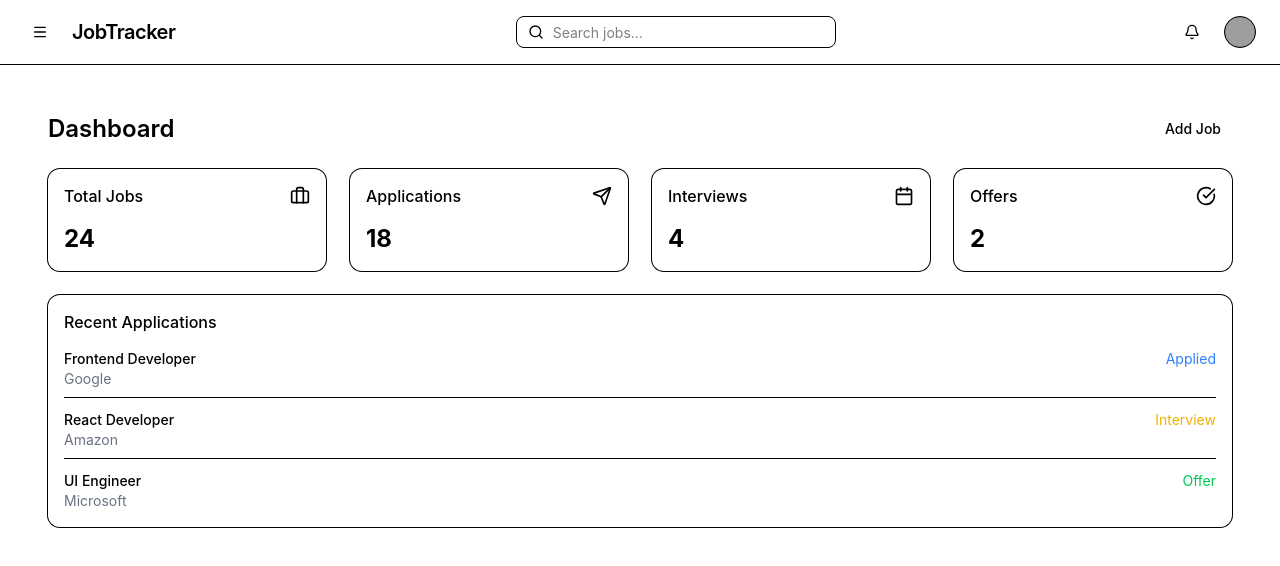
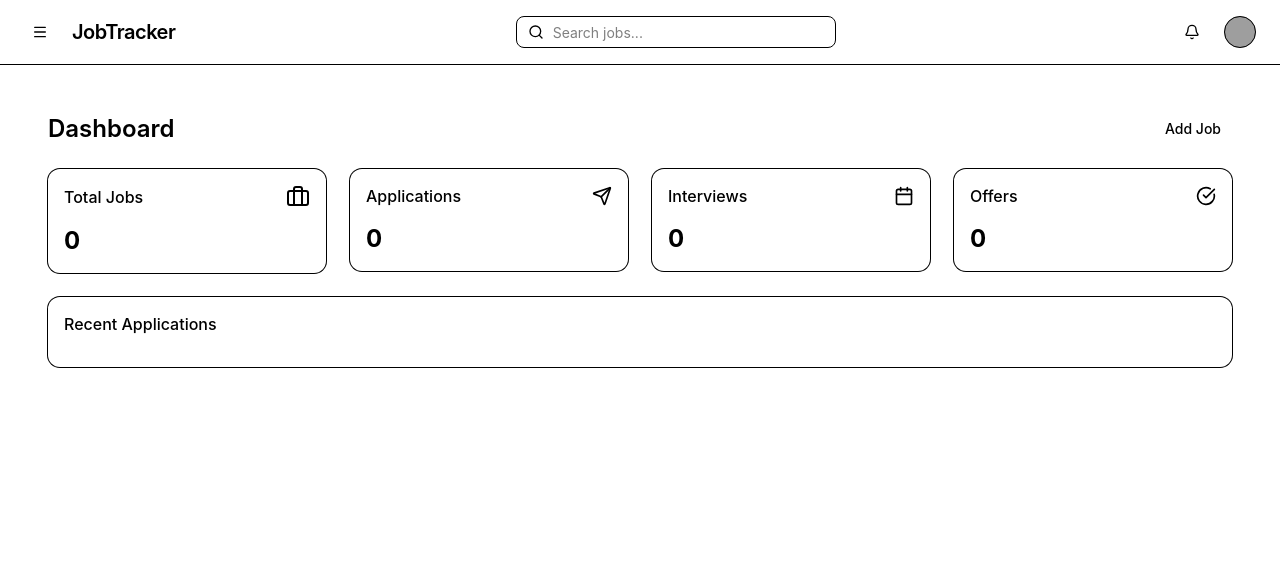
Before and after one commit to negii16/job-tracker, a React (Vite) app: page / in a window 1280 px wide. Shown: the top 566 px of the page. Built offline with nearby package versions, Linux system fonts and the light colour scheme; grey boxes are pictures that could not be loaded.

Commit message:
offer job page

```diff
--- a/src/App.tsx
+++ b/src/App.tsx
@@ -4,7 +4,7 @@ import Applications from "./pages/Applications";
 import DashboardLayout from "./layouts/DashboardLayout";
 import AddJob from "./pages/AddJob";
 import Interviews from "./pages/Interviews";
-
+import Offers from "./pages/Offers";
 function App() {
   return (
     <BrowserRouter>
@@ -13,7 +13,8 @@ function App() {
           <Route index element={<Dashboard />} />
           <Route path="applications" element={<Applications />} />
           <Route path="/add-job" element={<AddJob />} />
-          <Route path='interviews' element={<Interviews/>} />
+          <Route path="interviews" element={<Interviews />} />
+          <Route path="offers" element={<Offers />} />
         </Route>
       </Routes>
     </BrowserRouter>
--- a/src/pages/AddJob.tsx
+++ b/src/pages/AddJob.tsx
@@ -1,19 +1,12 @@
 import { useState } from "react";
 import { Input } from "@/components/ui/input";
 import { Button } from "@/components/ui/button";
-
-type Job = {
-  id: string;
-  company: string;
-  position: string;
-  status: string;
-};
+import { Job, JobStatus } from "@/types/job";
 
 export default function AddJob() {
   const [company, setCompany] = useState("");
   const [position, setPosition] = useState("");
-  const [status, setStatus] = useState("Applied");
-
+  const [status, setStatus] = useState<JobStatus>("Applied");
   const handleSubmit = (e: React.FormEvent) => {
     e.preventDefault();
 
@@ -54,12 +47,12 @@ export default function AddJob() {
         <select
           className="w-full border rounded-md p-2"
           value={status}
-          onChange={(e) => setStatus(e.target.value)}
+          onChange={(e) => setStatus(e.target.value as JobStatus)}
         >
-          <option>Applied</option>
-          <option>Interview</option>
-          <option>Offer</option>
-          <option>Rejected</option>
+          <option value="Applied">Applied</option>
+          <option value="Interview">Interview</option>
+          <option value="Offer">Offer</option>
+          <option value="Rejected">Rejected</option>s
         </select>
 
         <Button type="submit">Save Job</Button>
--- a/src/pages/Applications.tsx
+++ b/src/pages/Applications.tsx
@@ -1,13 +1,6 @@
 import { useState } from "react";
 import { useSearch } from "@/hooks/useSearch";
-
-type Job = {
-  id: string;
-  company: string;
-  position: string;
-  status: string;
-};
-
+import { Job, JobStatus } from "@/types/job";
 export default function Applications() {
   const { searchTerm } = useSearch();
 
@@ -24,7 +17,7 @@ export default function Applications() {
     localStorage.setItem("jobs", JSON.stringify(updatedJobs));
   };
   const STATUS_OPTIONS = ["Applied", "Interview", "Offer", "Rejected"];
-  const updateStatus = (id: string, newStatus: string) => {
+  const updateStatus = (id: string, newStatus: JobStatus) => {
     const updatedJobs = jobs.map((job) =>
       job.id === id ? { ...job, status: newStatus } : job,
     );
@@ -78,7 +71,9 @@ export default function Applications() {
             <div className="flex items-center gap-3">
               <select
                 value={job.status}
-                onChange={(e) => updateStatus(job.id, e.target.value)}
+                onChange={(e) =>
+                  updateStatus(job.id, e.target.value as JobStatus)
+                }
                 className="text-sm border rounded px-2 py-1"
               >
                 {STATUS_OPTIONS.map((status) => (
--- a/src/pages/Dashboard.tsx
+++ b/src/pages/Dashboard.tsx
@@ -2,8 +2,30 @@ import { Briefcase, Send, Calendar, CheckCircle } from "lucide-react";
 import { Card, CardContent, CardHeader, CardTitle } from "@/components/ui/card";
 import { Button } from "@/components/ui/button";
 import { Link } from "react-router-dom";
+import { useSearch } from "@/hooks/useSearch";
+import { Job } from "@/types/job";
+import { useState } from "react";
 
 export default function Dashboard() {
+  const { searchTerm } = useSearch();
+  const savedJobs = JSON.parse(localStorage.getItem("jobs") || "[]");
+  const filteredJobs = savedJobs.filter(
+    (job: Job) =>
+      job.position.toLowerCase().includes(searchTerm.toLowerCase()) ||
+      job.company.toLowerCase().includes(searchTerm.toLowerCase()),
+  );
+  const recentJobs = filteredJobs.slice(0, 3);
+  const [jobs] = useState<Job[]>(() => {
+    return JSON.parse(localStorage.getItem("jobs") || "[]");
+  });
+  const totalJobs = jobs.length;
+
+  const appliedJobs = jobs.filter((job) => job.status === "Applied").length;
+
+  const interviewJobs = jobs.filter((job) => job.status === "Interview").length;
+
+  const offerJobs = jobs.filter((job) => job.status === "Offer").length;
+
   return (
     <div className="p-6 space-y-6">
       {/* Page Title */}
@@ -21,25 +43,27 @@ export default function Dashboard() {
         <Card>
           <CardHeader className="flex flex-row items-center justify-between">
             <CardTitle>Total Jobs</CardTitle>
-            <Briefcase size={20} />
+            <Briefcase size={24} />
           </CardHeader>
 
           <CardContent>
-            <p className="text-2xl font-bold">24</p>
+            <p className="text-2xl font-bold">{totalJobs}</p>
           </CardContent>
         </Card>
 
+        <Link to="/applications">
           <Card>
             <CardHeader className="flex flex-row items-center justify-between">
               <CardTitle>Applications</CardTitle>
               <Send size={20} />
             </CardHeader>
-
             <CardContent>
-            <p className="text-2xl font-bold">18</p>
+              <p className="text-2xl font-bold">{appliedJobs}</p>
             </CardContent>
           </Card>
+        </Link>
 
+        <Link to="/interviews">
           <Card>
             <CardHeader className="flex flex-row items-center justify-between">
               <CardTitle>Interviews</CardTitle>
@@ -47,10 +71,12 @@ export default function Dashboard() {
             </CardHeader>
 
             <CardContent>
-            <p className="text-2xl font-bold">4</p>
+              <p className="text-2xl font-bold">{interviewJobs}</p>
             </CardContent>
           </Card>
+        </Link>
 
+        <Link to="/offers">
           <Card>
             <CardHeader className="flex flex-row items-center justify-between">
               <CardTitle>Offers</CardTitle>
@@ -58,9 +84,10 @@ export default function Dashboard() {
             </CardHeader>
 
             <CardContent>
-            <p className="text-2xl font-bold">2</p>
+              <p className="text-2xl font-bold">{offerJobs}</p>
             </CardContent>
           </Card>
+        </Link>
       </div>
 
       {/* Recent Applications */}
@@ -72,32 +99,16 @@ export default function Dashboard() {
 
         <CardContent>
           <div className="space-y-3">
-            <div className="flex justify-between border-b pb-2">
+            {recentJobs.map((job: Job) => (
+              <div key={job.id} className="flex justify-between border-b pb-2">
                 <div>
-                <p className="font-medium">Frontend Developer</p>
-                <p className="text-sm text-gray-500">Google</p>
+                  <p className="font-medium">{job.position}</p>
+                  <p className="text-sm text-gray-500">{job.company}</p>
                 </div>
 
-              <span className="text-sm text-blue-500">Applied</span>
+                <span className="text-sm text-blue-500">{job.status}</span>
               </div>
-
-            <div className="flex justify-between border-b pb-2">
-              <div>
-                <p className="font-medium">React Developer</p>
-                <p className="text-sm text-gray-500">Amazon</p>
-              </div>
-
-              <span className="text-sm text-yellow-500">Interview</span>
-            </div>
-
-            <div className="flex justify-between">
-              <div>
-                <p className="font-medium">UI Engineer</p>
-                <p className="text-sm text-gray-500">Microsoft</p>
-              </div>
-
-              <span className="text-sm text-green-500">Offer</span>
-            </div>
+            ))}
           </div>
         </CardContent>
       </Card>
--- /dev/null
+++ b/src/pages/Offers.tsx
@@ -0,0 +1,24 @@
+import { Job } from "@/types/job";
+
+export default function Offers() {
+  const savedJobs = JSON.parse(localStorage.getItem("jobs") || "[]");
+
+  const offerJobs = savedJobs.filter((job: Job) => job.status === "Offer");
+
+  return (
+    <div className="p-6">
+      <h1 className="text-2xl font-semibold mb-6">Offers</h1>
+
+      {offerJobs.length === 0 ? (
+        <p className="text-gray-500">No offers yet</p>
+      ) : (
+        offerJobs.map((job: Job) => (
+          <div key={job.id} className="border-b py-3">
+            <p className="font-medium">{job.position}</p>
+            <p className="text-sm text-gray-500">{job.company}</p>
+          </div>
+        ))
+      )}
+    </div>
+  );
+}
--- a/src/types/job.ts
+++ b/src/types/job.ts
@@ -3,8 +3,8 @@ export type JobStatus = "Applied" | "Interview" | "Offer" | "Rejected";
 export interface Job {
   id: string;
   company: string;
-  role: string;
+  position: string;
   status: JobStatus;
-  appliedDate: string;
+  appliedDate?: string;
   notes?: string;
 }
```
Lines whose indentation alone changed are shown as unchanged.
